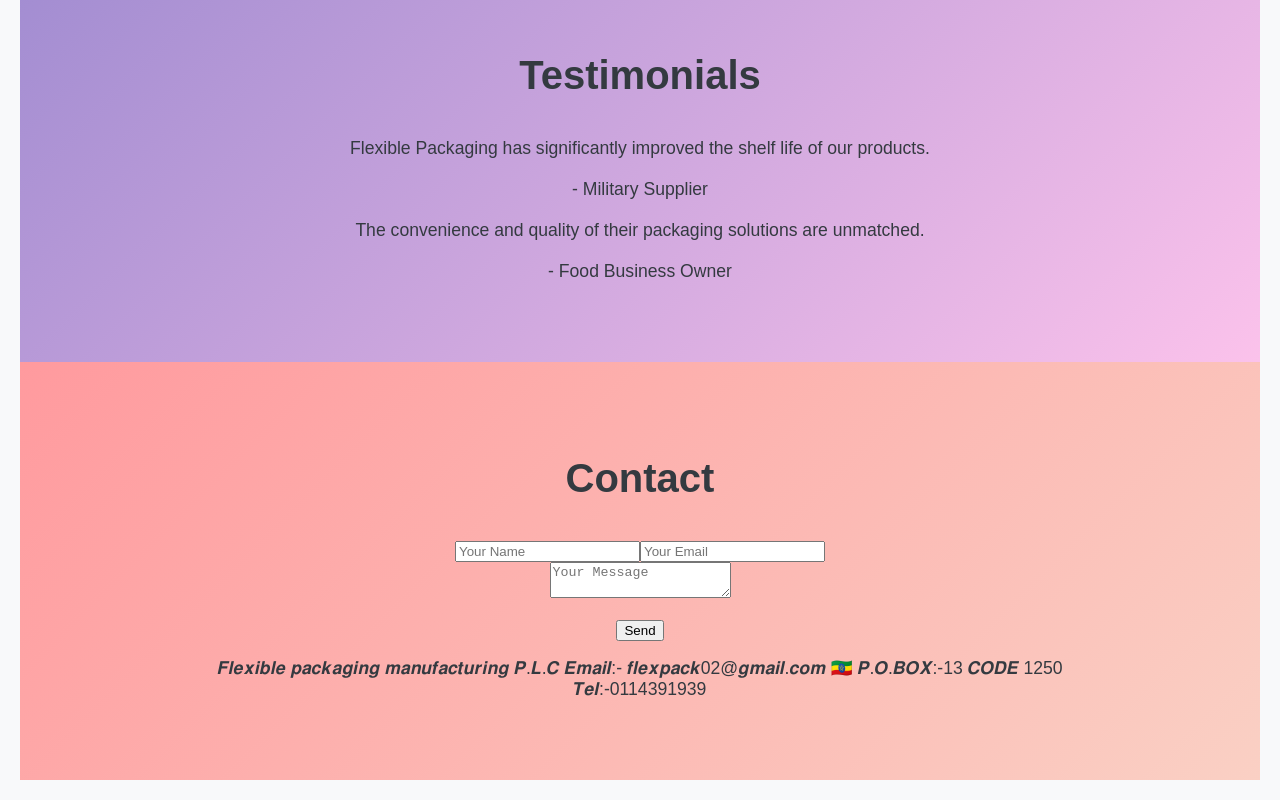
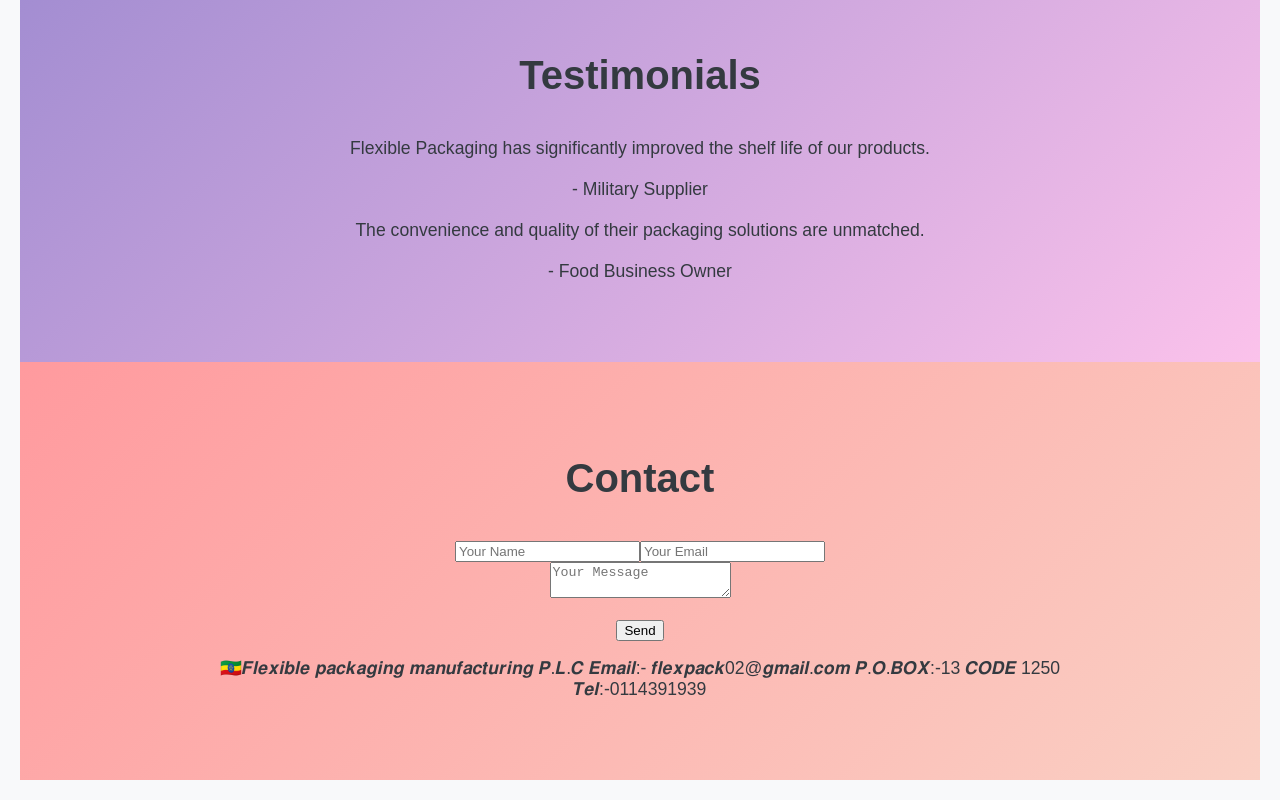
Before and after one commit to elcotech/Flexible, a React (Create React App) app: page / in a window 1280 px wide. Shown: the part 2155-2955 px from the top of the page. Built offline with nearby package versions, Linux system fonts and the light colour scheme.

Commit message:
Fix deployment configuration

```diff
--- a/src/App.js
+++ b/src/App.js
@@ -105,8 +105,8 @@ function App() {
             <input type="email" name="user_email" placeholder="Your Email" required /><br />
             <textarea name="message" placeholder="Your Message" required></textarea><br /><br />
             <button type="submit">Send</button>
-            <p>𝑭𝒍𝒆𝒙𝒊𝒃𝒍𝒆 𝒑𝒂𝒄𝒌𝒂𝒈𝒊𝒏𝒈 𝒎𝒂𝒏𝒖𝒇𝒂𝒄𝒕𝒖𝒓𝒊𝒏𝒈 𝑷.𝑳.𝑪
-𝑬𝒎𝒂𝒊𝒍:- 𝒇𝒍𝒆𝒙𝒑𝒂𝒄𝒌02@𝒈𝒎𝒂𝒊𝒍.𝒄𝒐𝒎 🇪🇹
+            <p> 🇪🇹𝑭𝒍𝒆𝒙𝒊𝒃𝒍𝒆 𝒑𝒂𝒄𝒌𝒂𝒈𝒊𝒏𝒈 𝒎𝒂𝒏𝒖𝒇𝒂𝒄𝒕𝒖𝒓𝒊𝒏𝒈 𝑷.𝑳.𝑪
+𝑬𝒎𝒂𝒊𝒍:- 𝒇𝒍𝒆𝒙𝒑𝒂𝒄𝒌02@𝒈𝒎𝒂𝒊𝒍.𝒄𝒐𝒎
 𝑷.𝑶.𝑩𝑶𝑿:-13 𝑪𝑶𝑫𝑬 1250<br/>
 𝑻𝒆𝒍:-0114391939</p>
           </form>
```
